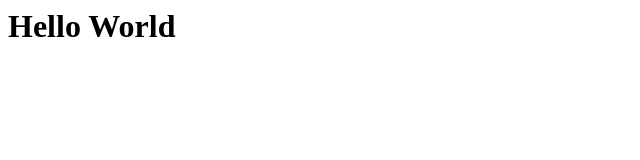
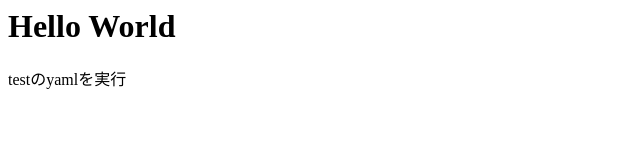
Before and after one commit to gncb/gncb.github.io, a plain HTML site: page index.html in a window 1280 px wide. Shown: the whole page, without its empty margins (0-640 px from the left). Drawn offline with Linux system fonts and the light colour scheme.

Commit message:
add text

```diff
--- a/index.html
+++ b/index.html
@@ -4,5 +4,6 @@
     </head>
     <body>
         <h1>Hello World</h1>
+        <p>testのyamlを実行</p>
     </body>
 </html>
```
